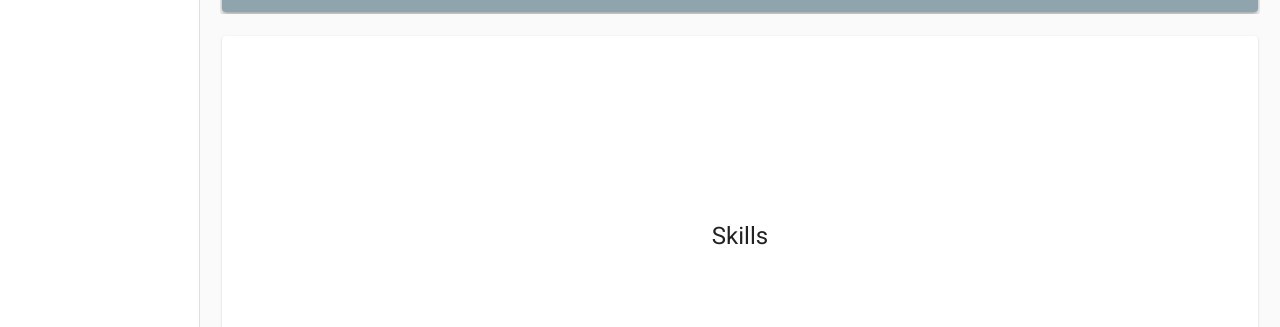
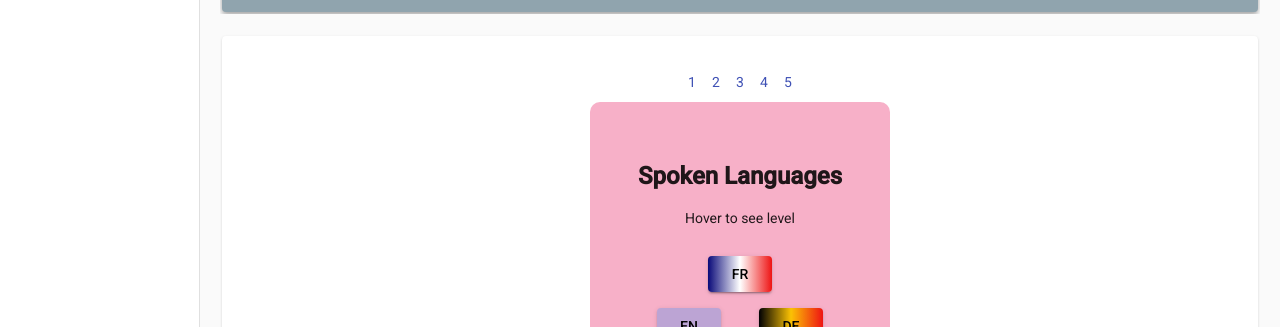
Before and after one commit to lisasce/whoami, an Angular app: page / in a window 1280 px wide. Both pictures are taken after a click on the element "Special Skills". Shown: the part 473-800 px from the top of the page. Built offline with nearby package versions, Linux system fonts and the light colour scheme.

Commit message:
implement skills component html and css

```diff
--- a/src/app/app.module.ts
+++ b/src/app/app.module.ts
@@ -30,6 +30,7 @@ import { MeComponent } from './me/me.component';
 import { WelcomeComponent } from './welcome/welcome.component';
 import { ThesesComponent } from './theses/theses.component';
 import {MatExpansionModule} from "@angular/material/expansion";
+import {MatTooltipModule} from "@angular/material/tooltip";
 
 
 @NgModule({
@@ -66,7 +67,8 @@ import {MatExpansionModule} from "@angular/material/expansion";
     MatTreeModule,
     MatProgressBarModule,
     MatRippleModule,
-    MatExpansionModule
+    MatExpansionModule,
+    MatTooltipModule
   ],
   providers: [],
   exports: [],
--- a/src/app/skills/skills.component.html
+++ b/src/app/skills/skills.component.html
@@ -1,8 +1,60 @@
 <div class="grid-container">
   <mat-grid-list cols="4" rowHeight="100px">
-    <mat-grid-tile [colspan]="4" [rowspan]="4" >
-      <mat-card class="subcard skills" >
-        <h1>Skills</h1>
+    <mat-grid-tile [colspan]="4" [rowspan]="4">
+      <mat-card class="subcard skills">
+
+
+        <div class="slider">
+
+          <a href="#slide-1">1</a>
+          <a href="#slide-2">2</a>
+          <a href="#slide-3">3</a>
+          <a href="#slide-4">4</a>
+          <a href="#slide-5">5</a>
+
+          <div class="slides">
+            <div id="slide-1">
+              <div>
+                <h1>Spoken Languages</h1>
+                <p>Hover to see level</p>
+
+                <div class="button-container">
+                  <button mat-raised-button
+                          matTooltip="Level C1"
+                          aria-label="french level"
+                          class="button french">FR
+                  </button>
+                </div>
+                <div class="button-container">
+                  <button mat-raised-button
+                          matTooltip="Level C1"
+                          aria-label="english level"
+                          class="button english">EN
+                  </button>
+                  <button mat-raised-button
+                          matTooltip="Mother tongue"
+                          aria-label="german level"
+                          class="button german">DE
+                  </button>
+                </div>
+              </div>
+            </div>
+            <div id="slide-2">
+              <h1>Flexible</h1>
+            </div>
+            <div id="slide-3">
+              <h1>Communication’s ease</h1>
+            </div>
+            <div id="slide-4">
+              <h1>Adaptability</h1>
+            </div>
+            <div id="slide-5">
+              <h1>Perseverant</h1>
+            </div>
+          </div>
+        </div>
+
+
       </mat-card>
     </mat-grid-tile>
   </mat-grid-list>
--- a/src/app/skills/skills.component.scss
+++ b/src/app/skills/skills.component.scss
@@ -1,6 +1,96 @@
+@import '~src/theme';
 .skills{
   position: absolute; // needed here to overwrite mat-card position relative
   display: flex;
   justify-content: center;
   align-items: center;
 }
+
+h1{
+  font-weight: bold;
+}
+
+.slider {
+  width: 300px;
+  text-align: center;
+  overflow: hidden;
+}
+
+.slides {
+  display: flex;
+  overflow-x: auto;
+  scroll-snap-type: x mandatory;
+  scroll-behavior: smooth;
+  -webkit-overflow-scrolling: touch;
+}
+.slides::-webkit-scrollbar {
+  width: 10px;
+  height: 10px;
+}
+.slides::-webkit-scrollbar-thumb {
+  background: mat-color($accent);
+  border-radius: 10px;
+}
+.slides::-webkit-scrollbar-track {
+  background: transparent;
+}
+.slides > div {
+  scroll-snap-align: start;
+  flex-shrink: 0;
+  width: 300px;
+  height: 300px;
+  margin-right: 50px;
+  border-radius: 10px;
+  transform-origin: center center;
+  transform: scale(1);
+  transition: transform 0.5s;
+  position: relative;
+  //background: rgb(144, 164, 174);
+  background: rgba(240, 98, 146, 0.5);
+  display: flex;
+  justify-content: center;
+  align-items: center;
+
+}
+
+.slider > a {
+  display: inline-flex;
+  width: 1.5rem;
+  height: 1.5rem;
+  background: white;
+  text-decoration: none;
+  align-items: center;
+  justify-content: center;
+  border-radius: 50%;
+  margin: 0 0 0.5rem 0;
+  position: relative;
+}
+.slider > a:active {
+  top: 1px;
+}
+
+.button-container{
+  display: flex;
+  justify-content: space-around;
+}
+
+.button {
+  margin-top: 16px;
+  color: black;
+  &.french{
+    background: rgb(9,9,121);
+    background: linear-gradient(90deg, rgba(9,9,121,1) 0%,
+      rgba(255,255,255,1) 50%,
+      rgba(238,19,19,1) 100%);
+  }
+  &.german{
+    background: rgb(0,0,4);
+    background: linear-gradient(90deg, rgba(0,0,4,1) 0%,
+      rgba(251,194,4,1) 50%,
+      rgba(238,19,19,1) 100%);
+  }
+  &.english{
+    background: rgba(55,137,241,0.3);
+  }
+
+}
```
